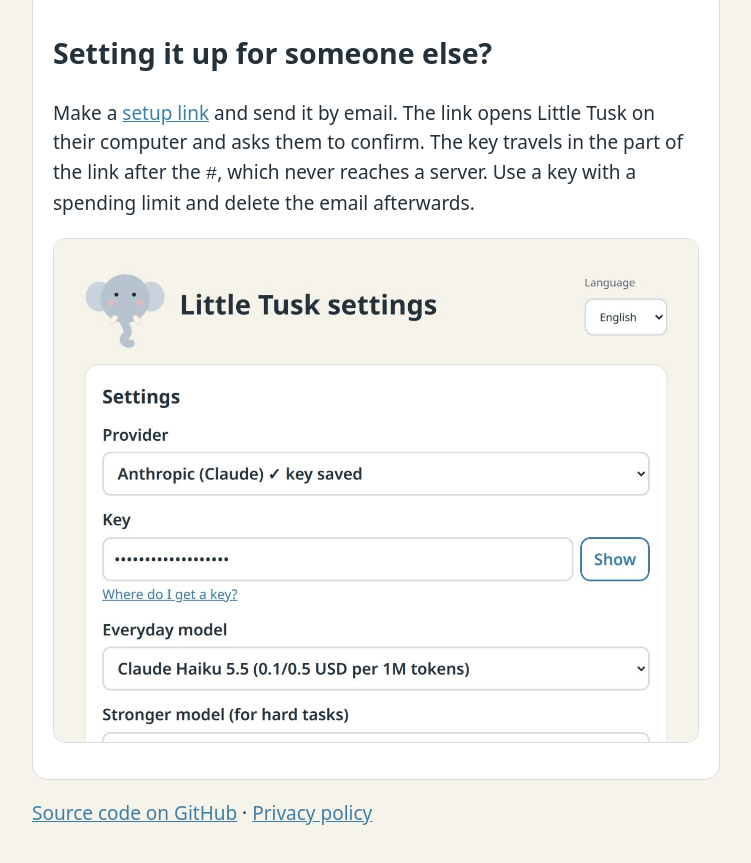
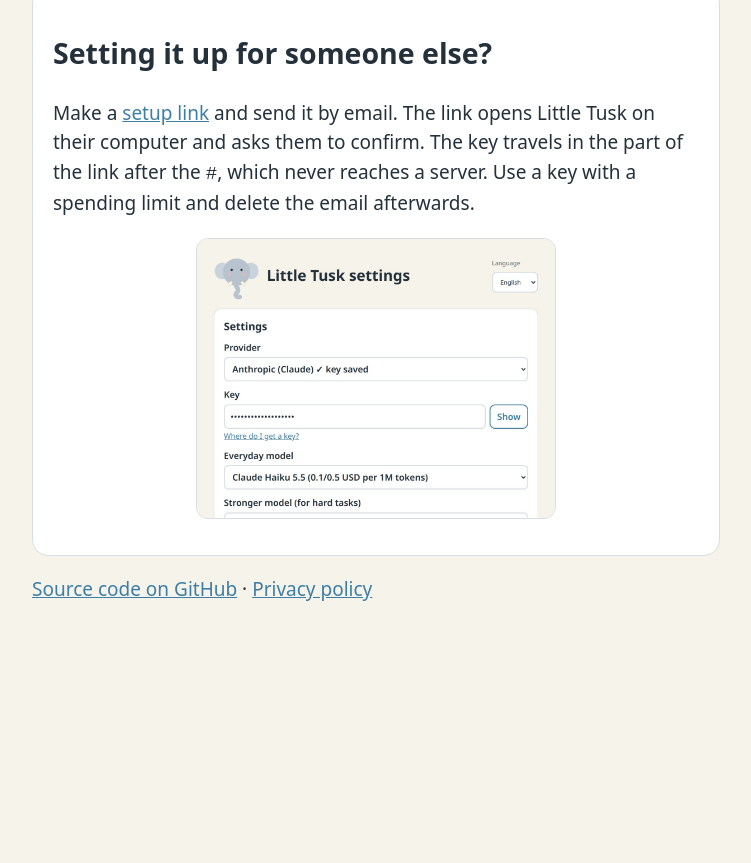
Before and after one commit to thejeswi/littletusk, a website built with Vite: page site/index.html in a window 1280 px wide. Shown: the part 3041-3904 px from the top of the page, without its empty margins (264-1015 px from the left). After the commit the page ends 3729 px from the top, so only its background shows below. Built offline with nearby package versions, Linux system fonts and the light colour scheme.

Commit message:
Website: shrink the family settings image

```diff
--- a/site/index.html
+++ b/site/index.html
@@ -57,7 +57,7 @@
   <section>
     <h2>Setting it up for someone else?</h2>
     <p>Make a <a href="setup.html">setup link</a> and send it by email. The link opens Little Tusk on their computer and asks them to confirm. The key travels in the part of the link after the <code>#</code>, which never reaches a server. Use a key with a spending limit and delete the email afterwards.</p>
-    <img class="shot" src="img/family-settings.jpg" width="1280" height="1000" loading="lazy" alt="The family settings page: provider, key, models, monthly limit, language and mode">
+    <img class="shot narrow" src="img/family-settings.jpg" width="1280" height="1000" loading="lazy" alt="The family settings page: provider, key, models, monthly limit, language and mode">
   </section>
   <p><a href="https://github.com/thejeswi/littletusk">Source code on GitHub</a> &middot; <a href="privacy.html">Privacy policy</a></p>
 </main>
--- a/site/style.css
+++ b/site/style.css
@@ -29,3 +29,4 @@ code { overflow-wrap: anywhere; }
 details.steps { border: 1px solid var(--line); border-radius: 12px; padding: 4px 14px; margin: 12px 0; }
 details.steps[open] { padding-bottom: 10px; }
 details.steps > summary { font-size: 18px; padding: 8px 0; }
+img.shot.narrow { max-width: 360px; margin-left: auto; margin-right: auto; }
```
